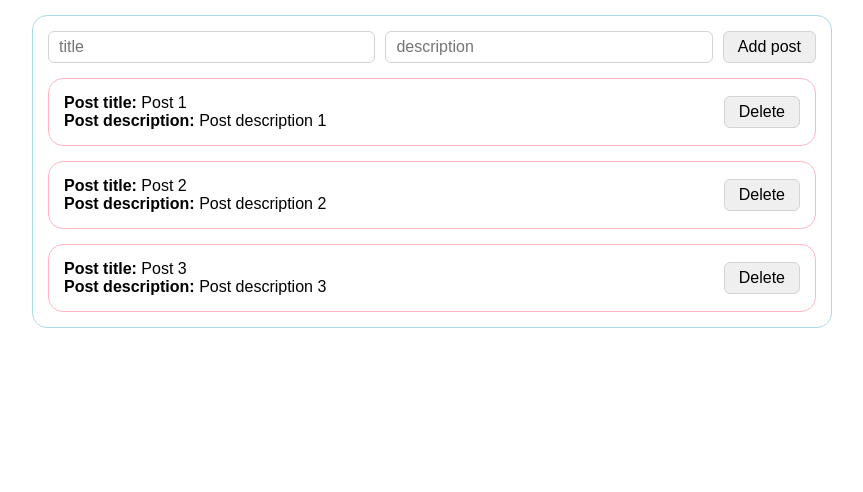
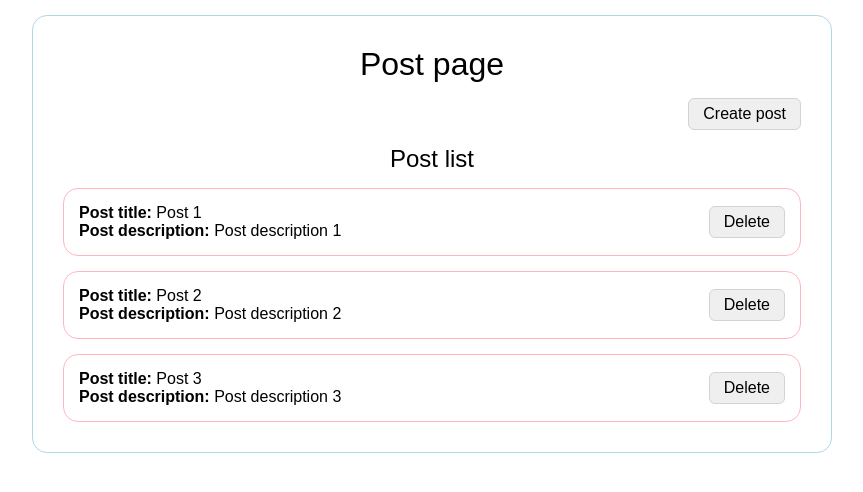
Before and after one commit to NathanBailie/vue-3, a Vue app: page / in a window 1280 px wide. Shown: the top 492 px of the page, without its empty margins (208-1071 px from the left). Built offline with nearby package versions, Linux system fonts and the light colour scheme.

Commit message:
custom modal window created

```diff
--- a/src/app/App.vue
+++ b/src/app/App.vue
@@ -7,6 +7,7 @@ const postStore = usePostStore();
 
 function handleAdd(post: Post) {
     postStore.addPost(post);
+    postStore.toggleModal(false);
 }
 
 function handleRemove(id: number) {
@@ -16,7 +17,9 @@ function handleRemove(id: number) {
 
 <template>
     <div class="app">
-        <PostForm @add="handleAdd" />
+        <ModalUi v-model:flag="postStore.isModalOpen">
+            <PostForm @add="handleAdd" />
+        </ModalUi>
         <PostList :posts="postStore.posts" @remove="handleRemove" />
     </div>
 </template>
--- a/src/app/stores/post-store.ts
+++ b/src/app/stores/post-store.ts
@@ -13,6 +13,7 @@ export const usePostStore = defineStore('post', {
             { id: 2, title: 'Post 2', body: 'Post description 2' },
             { id: 3, title: 'Post 3', body: 'Post description 3' },
         ] as Post[],
+        isModalOpen: false,
     }),
     actions: {
         addPost(post: Post) {
@@ -21,5 +22,8 @@ export const usePostStore = defineStore('post', {
         removePost(id: number) {
             this.posts = this.posts.filter(post => post.id !== id);
         },
+        toggleModal(value: boolean) {
+            this.isModalOpen = value;
+        },
     },
 });
--- a/src/app/types/components.d.ts
+++ b/src/app/types/components.d.ts
@@ -11,6 +11,7 @@ declare module 'vue' {
     ButtonUi: typeof import('./../../shared/ui/ButtonUi/ButtonUi.vue')['default']
     CounterFeature: typeof import('./../../features/CounterFeature.vue')['default']
     InputUi: typeof import('./../../shared/ui/InputUi/InputUi.vue')['default']
+    ModalUi: typeof import('./../../shared/ui/ModalUi/ModalUi.vue')['default']
     PostForm: typeof import('./../../features/PostForm/ui/PostForm.vue')['default']
     PostItem: typeof import('./../../entities/PostItem/ui/PostItem.vue')['default']
     PostList: typeof import('./../../features/PostList/ui/PostList.vue')['default']
--- a/src/features/PostForm/ui/PostForm.vue
+++ b/src/features/PostForm/ui/PostForm.vue
@@ -25,11 +25,15 @@ function submit() {
 
 <template>
     <div :class="styles.form">
-        <div :class="styles.inputs">
+        <h2 :class="styles.form_title">Post creating</h2>
+
+        <div :class="styles.form_inputs">
             <InputUi v-model="title" placeholder="title" />
             <InputUi v-model="body" placeholder="description" />
         </div>
 
-        <ButtonUi @click="submit">Add post</ButtonUi>
+        <div :class="styles.form_button">
+            <ButtonUi @click="submit">Add post</ButtonUi>
+        </div>
     </div>
 </template>
--- a/src/features/PostForm/ui/postForm.module.scss
+++ b/src/features/PostForm/ui/postForm.module.scss
@@ -1,11 +1,23 @@
 .form {
 	width: 100%;
 	display: flex;
-	gap: 10px;
+	flex-direction: column;
+	gap: 15px;
+
+	&_title {
+		text-align: center;
+	}
+
+	&_inputs {
+		display: flex;
+		flex: 1;
+		gap: 15px;
+		flex-direction: column;
+		margin-top: 15px;
+	}
+
+	&_button {
+		text-align: right;
+		margin-top: 15px;
+	}
 }
-
-.inputs {
-	display: flex;
-	flex: 1;
-	gap: 10px;
-}
--- a/src/features/PostList/ui/PostList.vue
+++ b/src/features/PostList/ui/PostList.vue
@@ -2,6 +2,8 @@
 import styles from './postList.module.scss';
 
 import type { Post } from '@/app/stores/post-store';
+
+import { usePostStore } from '@/app/stores/post-store';
 
 defineProps<{
     posts: Post[];
@@ -10,15 +12,34 @@ defineProps<{
 const emit = defineEmits<{
     (e: 'remove', id: number): void;
 }>();
+
+const postStore = usePostStore();
+
+function openModal() {
+    postStore.toggleModal(true);
+}
 </script>
 
 <template>
     <div :class="styles.postList">
+        <h1 :class="styles.postList_title">Post page</h1>
+        <div :class="styles.postList_createBrn">
+            <ButtonUi @click="openModal">Create post</ButtonUi>
+        </div>
+
+        <h2 :class="styles.postList_subtitle" v-if="posts.length > 0">
+            Post list
+        </h2>
+
         <PostItem
             v-for="post in posts"
             :key="post.id"
             :post="post"
             @remove="emit('remove', $event)"
         />
+
+        <p v-if="posts.length === 0" :class="styles.postList_message">
+            There are no posts
+        </p>
     </div>
 </template>
--- a/src/features/PostList/ui/postList.module.scss
+++ b/src/features/PostList/ui/postList.module.scss
@@ -3,4 +3,25 @@
 	display: flex;
 	flex-direction: column;
 	gap: 15px;
+	padding: 15px;
+
+	&_createBrn {
+		margin: 0 0 0 auto;
+	}
+
+	&_title {
+		text-align: center;
+	}
+
+	&_subtitle {
+		text-align: center;
+	}
+
+	&_message {
+		text-align: center;
+		font-size: 20px;
+		color: brown;
+		font-style: italic;
+		margin-top: 18px;
+	}
 }
--- /dev/null
+++ b/src/shared/ui/ModalUi/ModalUi.vue
@@ -0,0 +1,22 @@
+<script setup lang="ts">
+import styles from './modalUi.module.scss';
+
+defineProps<{
+    flag: boolean;
+}>();
+
+const emit = defineEmits<{
+    (e: 'update:flag', value: boolean): void;
+}>();
+
+function onCLose() {
+    emit('update:flag', false);
+}
+</script>
+<template>
+    <div :class="styles.overlay" @click.self="onCLose" v-if="flag">
+        <div :class="styles.modal">
+            <slot />
+        </div>
+    </div>
+</template>
--- /dev/null
+++ b/src/shared/ui/ModalUi/modalUi.module.scss
@@ -0,0 +1,17 @@
+.overlay {
+	position: fixed;
+	inset: 0;
+	background-color: rgb(0 0 0 / 50%);
+	display: flex;
+	justify-content: center;
+	align-items: center;
+	z-index: 1000;
+}
+
+.modal {
+	background: white;
+	padding: 15px;
+	border-radius: 15px;
+	min-width: 300px;
+	box-shadow: 0 10px 30px rgb(0 0 0 / 20%);
+}
```
